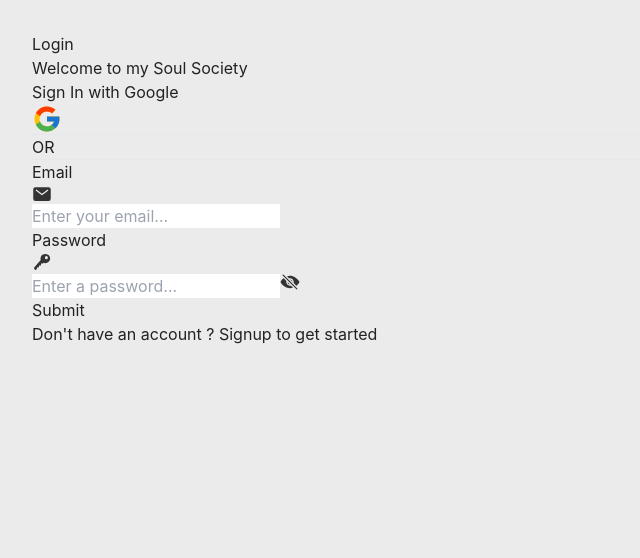
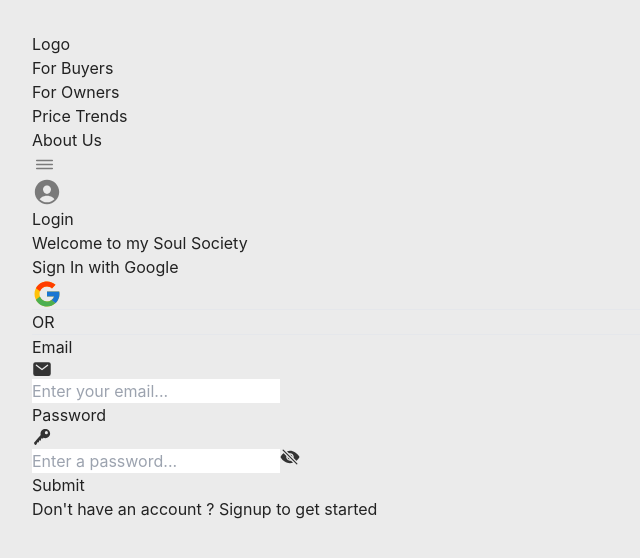
Before and after one commit to aneeshsharma72067/RealEstateHub, a React (Vite) app: page /auth/login in a window 1280 px wide. Shown: the top 558 px of the page, without its empty margins (0-640 px from the left). Built offline with nearby package versions, Linux system fonts and the light colour scheme.

Commit message:
Navbar Completed, Creating Home Page

```diff
--- a/src/App.tsx
+++ b/src/App.tsx
@@ -3,15 +3,21 @@ import "./App.css";
 import Login from "./pages/Login";
 import { Toaster } from "react-hot-toast";
 import Signup from "./pages/Signup";
+import Home from "./pages/Home";
+import Navbar from "./components/Navbar";
 
 function App() {
   return (
     <>
       <Toaster position="top-center" />
-      <Routes>
-        <Route path="/auth/login" element={<Login />} />
-        <Route path="/auth/signup" element={<Signup />} />
-      </Routes>
+      <div className="flex flex-col gap-4">
+        <Navbar />
+        <Routes>
+          <Route path="/auth/login" element={<Login />} />
+          <Route path="/auth/signup" element={<Signup />} />
+          <Route path="/" element={<Home />} />
+        </Routes>
+      </div>
     </>
   );
 }
--- a/src/assets/Icons.tsx
+++ b/src/assets/Icons.tsx
@@ -89,3 +89,41 @@ export const GoogleColorIcon = ({
     />
   </svg>
 );
+
+export const UserIcon = ({ size = 46, color = "currentColor", ...props }) => (
+  <svg
+    width={size}
+    height={size}
+    fill={color}
+    viewBox="0 0 24 24"
+    xmlns="http://www.w3.org/2000/svg"
+    {...props}
+  >
+    <path d="M12 2.25c-5.376 0-9.75 4.374-9.75 9.75s4.374 9.75 9.75 9.75 9.75-4.374 9.75-9.75S17.376 2.25 12 2.25ZM9.646 7.726c.594-.63 1.43-.976 2.354-.976.924 0 1.753.349 2.349.982.604.64.898 1.502.829 2.429C15.038 12 13.614 13.5 12 13.5c-1.614 0-3.042-1.5-3.178-3.34-.069-.934.225-1.798.824-2.434ZM12 20.25a8.227 8.227 0 0 1-5.906-2.495c.44-.626 1-1.16 1.647-1.567C8.936 15.422 10.448 15 12 15c1.552 0 3.064.422 4.258 1.188a5.76 5.76 0 0 1 1.648 1.567A8.223 8.223 0 0 1 12 20.25Z" />
+  </svg>
+);
+
+
+export const ListIcon = ({
+  size = 46,
+  strokeWidth = 1,
+  color = "currentColor",
+  ...props
+}) => (
+  <svg
+    width={size}
+    height={size}
+    fill="none"
+    stroke={color}
+    strokeLinecap="round"
+    strokeLinejoin="round"
+    strokeWidth={strokeWidth}
+    viewBox="0 0 24 24"
+    xmlns="http://www.w3.org/2000/svg"
+    {...props}
+  >
+    <path d="M4.5 12h15" />
+    <path d="M4.5 8.25h15" />
+    <path d="M4.5 15.75h15" />
+  </svg>
+);
--- /dev/null
+++ b/src/components/Navbar.tsx
@@ -0,0 +1,41 @@
+import React from "react";
+import { NavLink } from "react-router-dom";
+import { ListIcon, UserIcon } from "../assets/Icons";
+
+type Props = {};
+
+const Navbar: React.FC<Props> = (props) => {
+  return (
+    <section className="">
+      <div className="flex items-center justify-between text-[0.9rem]">
+        <div>
+          <div>Logo</div>
+        </div>
+        <nav>
+          <ul className="flex items-center justify-center gap-10">
+            <li>
+              <NavLink to={"/"}>For Buyers</NavLink>
+            </li>
+            <li>
+              <NavLink to={"/owner-dashboard"}>For Owners</NavLink>
+            </li>
+            <li>
+              <NavLink to={"/price-trends"}>Price Trends</NavLink>
+            </li>
+            <li>
+              <NavLink to={"/about"}>About Us</NavLink>
+            </li>
+          </ul>
+        </nav>
+        <div>
+          <div className="flex items-center justify-center gap-2 px-4 py-2 rounded-full border border-zinc-300 duration-200 hover:shadow-[0_5px_10px_rgba(0,0,0,0.3)] cursor-pointer">
+            <ListIcon color="#7a7a7a" size={25} strokeWidth={1.4} />
+            <UserIcon color="#7a7a7a" size={30} />
+          </div>
+        </div>
+      </div>
+    </section>
+  );
+};
+
+export default Navbar;
--- /dev/null
+++ b/src/pages/Home.tsx
@@ -0,0 +1,28 @@
+import React from "react";
+
+type Props = {};
+
+const Home: React.FC<Props> = (props) => {
+  return (
+    <div className="w-full">
+      <main className="w-full flex flex-col gap-10">
+        <section className="relative w-full flex items-center justify-center py-14">
+          <div className="absolute top-0 w-full h-1/2 bg-red-400 -z-10"></div>
+          <div className="flex flex-col w-2/5 rounded-full gap-3 overflow-hidden px-10 py-4 shadow-[0_35px_60px_-15px_rgba(0,0,0,0.3)] bg-white">
+            <div className="w-full ">
+              <div className="flex items-center justify-between px-5">
+                <div>Buy</div>
+                <div>Rent</div>
+                <div>PG</div>
+              </div>
+            </div>
+            <hr className="border border-zinc-200" />
+            <div className="w-full">search</div>
+          </div>
+        </section>
+      </main>
+    </div>
+  );
+};
+
+export default Home;
```
